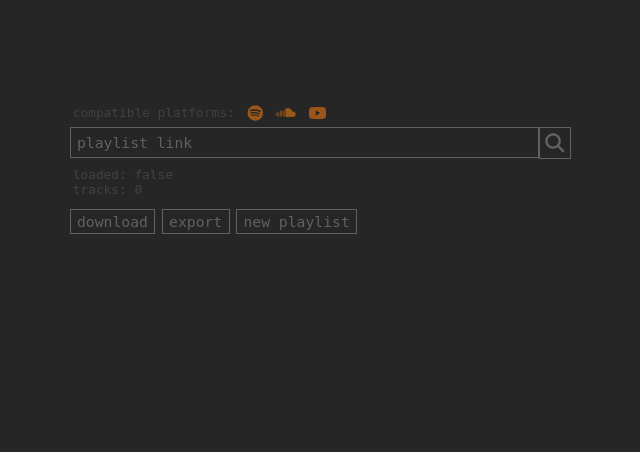
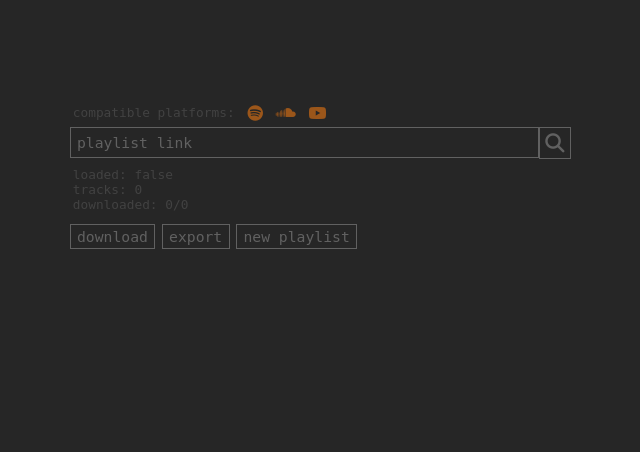
Before and after one commit to sababot/sabaplaylist, a Flask app: page / in a window 1280 px wide. Shown: the part 167-619 px from the top of the page, without its empty margins (324-964 px from the left). Run offline with Flask 2, Linux system fonts and the light colour scheme; data that the repository does not hold is empty; some libraries are stand-ins or nearby versions.

Commit message:
download added

```diff
--- a/main.py
+++ b/main.py
@@ -2,6 +2,8 @@ import string
 import random
 import csv
 import time
+import os
+from zipfile import ZipFile
 
 from flask import Flask, render_template, request, redirect, url_for, session, send_file, jsonify
 
@@ -20,6 +22,7 @@ playlist_loaded = 0
 playlist = None
 playlist_name = ""
 playlist_tracks = 0
+playlist_downloaded = 0
 
 def load(playlist_id):
     global playlist
@@ -32,28 +35,45 @@ def load(playlist_id):
     playlist_tracks = len(playlist['items'])
 
 def export(playlist_id):
-    playlist_tracks = playlist['items']
+    playlist_songs = playlist['items']
 
     tracks = [["index", "name", "album", "artist"]]
 
-    for i in range(len(playlist_tracks)):
-        tracks.append([i, playlist_tracks[i]['track']['name'],
-                          playlist_tracks[i]['track']['album']['name'],
-                          playlist_tracks[i]['track']['artists'][0]['name']])
+    for i in range(len(playlist_songs)):
+        tracks.append([i, playlist_songs[i]['track']['name'],
+                          playlist_songs[i]['track']['album']['name'],
+                          playlist_songs[i]['track']['artists'][0]['name']])
 
-    with open ('playlist.csv','w',newline = '') as csvfile:
+    with open ('data/playlist.csv','w',newline = '') as csvfile:
         my_writer = csv.writer(csvfile, delimiter = ',')
         my_writer.writerows(tracks)
+
+def download(playlist_id):
+    playlist_songs = playlist['items']
+
+    global playlist_downloaded
+    #playlist_songs[0]['track']['external_urls']['spotify'] URL OF TRACK
+
+    for i in range(len(playlist_songs)):
+        os.system("cd data/playlist && spotdl " + playlist_songs[i]['track']['external_urls']['spotify'])
+        playlist_downloaded += 1
+
+    dirs = os.listdir("data/playlist")
+
+    zf = ZipFile('playlist.zip', "w")
+    for file in dirs:
+        zf.write("data/playlist/" + file)
 
 # Routes
 @app.route('/')
 def index():
     #6RjXi4FCPU0T6GoSmX58Wu
+    #4VtNogIZ8h7PSIR1RMhnCa
     return render_template('index.html')
 
 @app.route('/get_vars', methods = ['GET', 'POST'])
 def get_vars():
-    return jsonify({'playlist_loaded': playlist_loaded, 'playlist_name': playlist_name, 'playlist_tracks': playlist_tracks, 'playlist_length': playlist_length})
+    return jsonify({'playlist_loaded': playlist_loaded, 'playlist_name': playlist_name, 'playlist_tracks': playlist_tracks, 'playlist_downloaded': playlist_downloaded})
 
 @app.route('/load_playlist/<playlist_id>', methods = ['GET', 'POST'])
 def load_playlist(playlist_id):
@@ -64,9 +84,16 @@ def load_playlist(playlist_id):
 def export_playlist(playlist_id):
     if playlist_loaded == True:
         export(playlist_id)
-        return send_file("playlist.csv", as_attachment=True)
+        return send_file("data/playlist.csv", as_attachment=True)
     else:
         return ""
+
+@app.route('/download_playlist/<playlist_id>', methods = ['GET', 'POST'])
+def download_playlist(playlist_id):
+    if playlist_loaded == True:
+        download(playlist_id)
+
+    return send_file("playlist.zip", as_attachment=True)
 
 @app.route('/new_playlist', methods = ['GET', 'POST'])
 def new_playlist(playlist_id):
@@ -74,11 +101,13 @@ def new_playlist(playlist_id):
     global playlist_loaded
     global playlist_tracks
     global playlist_name
+    global playlist_downloaded
 
     playlist = None
     playlist_loaded = 0
     playlist_tracks = 0
     playlist_name = ""
+    playlist_downloaded = 0
 
     return ""
 
--- a/static/js/spotify_functions.js
+++ b/static/js/spotify_functions.js
@@ -1,17 +1,18 @@
 var playlist_loaded = 0;
 var playlist_tracks = 0;
-var playlist_length = "";
 var playlist_name = "";
+var playlist_downloaded = 0;
 
 function get_variables() {
   $.getJSON('/get_vars', function(data) {
     playlist_loaded = data.playlist_loaded;
     playlist_tracks = data.playlist_tracks;
-    playlist_lengths = data.playlist_length;
+    playlist_downloaded = data.playlist_downloaded;
     playlist_name = data.playlist_name;
   });
 
   document.getElementById("playlist_tracks").innerHTML = "tracks: " + playlist_tracks;
+  document.getElementById("playlist_downloaded").innerHTML = "downloaded: " + playlist_downloaded + "/" + playlist_tracks;
 
   if (playlist_loaded == 1)
     document.getElementById("playlist_loaded").innerHTML = "loaded: true";
@@ -42,7 +43,16 @@ function export_playlist() {
 
   if (playlist_loaded == 1) {
     window.location.href = '/export_playlist/' + playlist_id;
-    $.getJSON('/export_playlist/' + playlist_id, function(data) {
+  }
+}
+
+function download_playlist() {
+  var playlist_id = document.getElementById("search_input").value;
+
+  const interval = setInterval(get_variables, 1000);
+
+  if (playlist_loaded == 1) {
+    $.getJSON('/download_playlist/' + playlist_id, function(data) {
       // do nothing
     });
   }
--- a/templates/index.html
+++ b/templates/index.html
@@ -43,12 +43,13 @@
 	<div class="playlist-info">
 		<p style="font-size: 1vw; margin-right: 1vw; color: #424242" id="playlist_loaded">loaded: ?</p>
 		<p style="font-size: 1vw; margin-right: 1vw; color: #424242" id="playlist_tracks">tracks: ?</p>
+		<p style="font-size: 1vw; margin-right: 1vw; color: #424242" id="playlist_downloaded">downloaded: ?</p>
 		<!--<p style="font-size: 1vw; margin-right: 1vw; color: #424242" id="playlist_length">length: ?</p>-->
 	</div>
 
 	<!--Functions-->
 	<div class="playlist-functions">
-		<button class="download" id="export" onclick="">
+		<button class="download" id="export" onclick="download_playlist()">
 			<div class="box">
 				<p>download</p>
 			</div>
```
Also changed, not shown: data/playlist.csv (renamed from playlist.csv), 11 other files.
